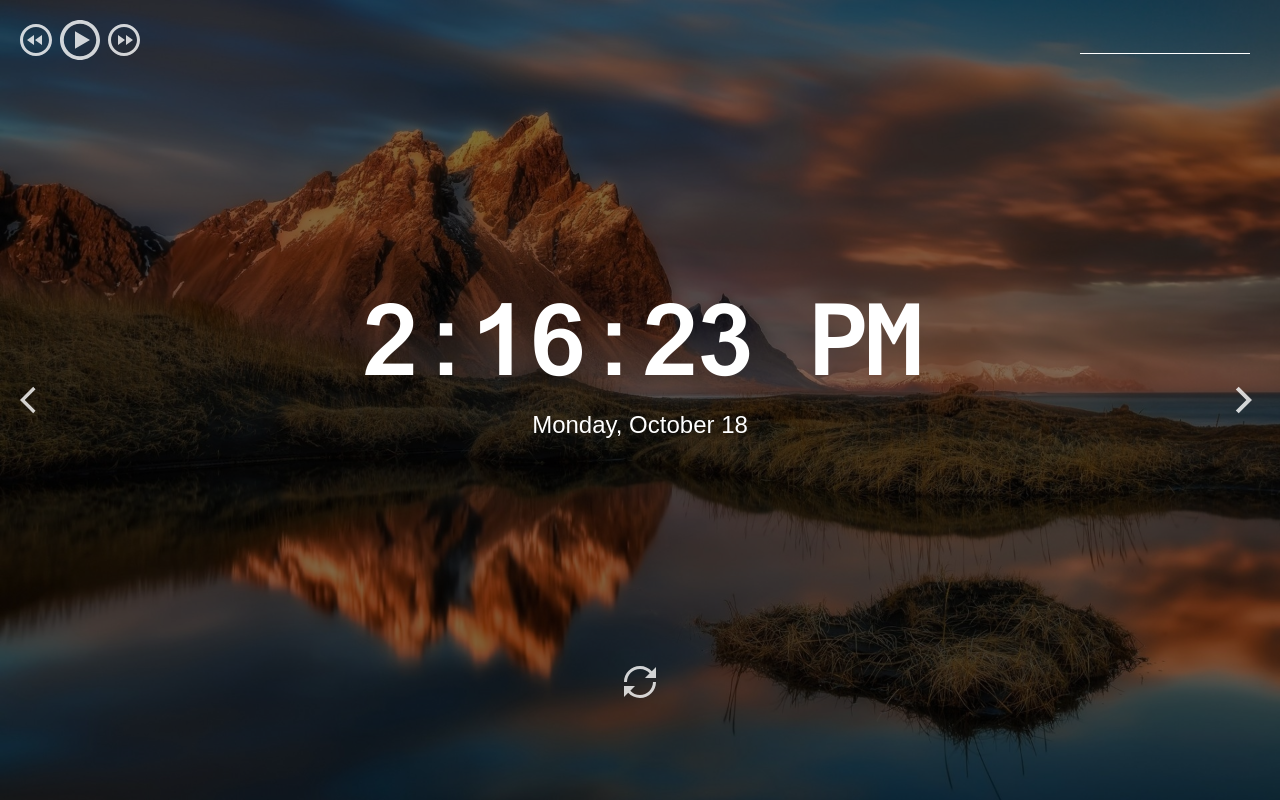
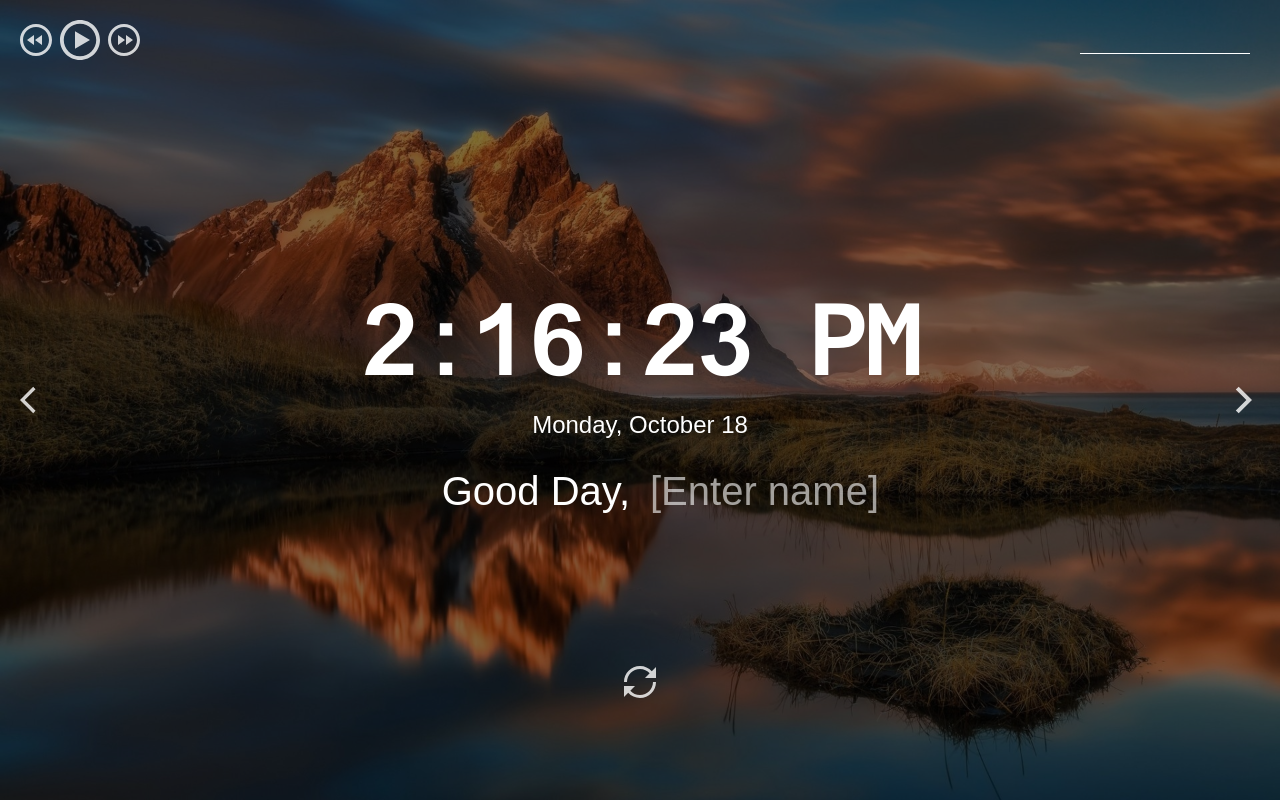
Before and after one commit to grinch-ira/grinch-ira-JSFE2021Q3, a plain HTML site: page momentum/index.html in a window 1280 px wide. Drawn offline with Linux system fonts and the light colour scheme.

Commit message:
feat: add getTimeOfDay function

```diff
--- a/momentum/index.html
+++ b/momentum/index.html
@@ -39,7 +39,7 @@
     <date class="date"></date>
     <div class="greeting-container">
       <span class="greeting"></span>
-      <input type="text" class="name" />
+      <input type="text" class="name" placeholder="[Enter name]"/>
     </div>
   </main>
   <footer class="footer">
--- a/momentum/script.js
+++ b/momentum/script.js
@@ -13,6 +13,7 @@ function showTime(){
     document.querySelector('.time').innerHTML = currentTime;
     setTimeout(showTime,1000);
     showDate();
+    getTimeOfDay();
 }
 showTime();
 
@@ -25,3 +26,38 @@ function showDate(){
 
 }
 showDate();
+
+function getTimeOfDay(){
+    let timeOfDay;
+    const date = new Date();
+    const hours = date.getHours();
+    if(hours>=0 && hours<6){
+        timeOfDay = `Night`
+    }
+    else if(hours>=6 && hours<12){
+        timeOfDay = `Morning`
+    }
+    else if(hours>=12 && hours<18){
+        timeOfDay = `Day`
+    }
+    else if(hours>=18 && hours<24){
+        timeOfDay = `Evening`
+    }
+return document.querySelector('.greeting').innerHTML = `Good ${timeOfDay},` ;
+}
+getTimeOfDay();
+
+
+
+
+// function setLocalStorage() {
+//     localStorage.setItem('name', name.value);
+//   }
+//   window.addEventListener('beforeunload', setLocalStorage)
+
+//   function getLocalStorage() {
+//     if(localStorage.getItem('name')) {
+//       name.value = localStorage.getItem('name');
+//     }
+//   }
+//   window.addEventListener('load', getLocalStorage)
```
